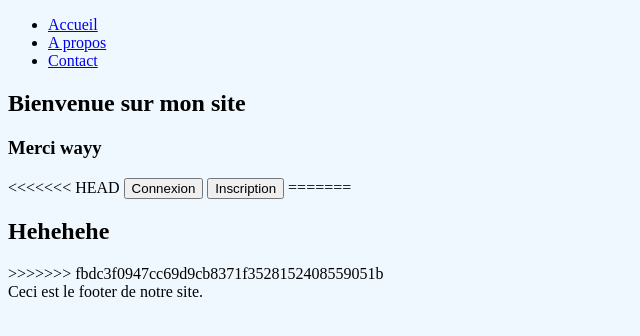
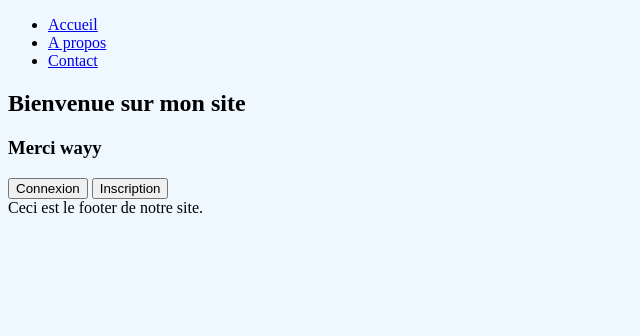
Before and after one commit to Amar233-ui/dic1-project-git, a plain HTML site: page amar.html in a window 1280 px wide. Shown: the whole page, without its empty margins (0-640 px from the left). Drawn offline with Linux system fonts and the light colour scheme.

Commit message:
here we go

```diff
--- a/amar.html
+++ b/amar.html
@@ -24,13 +24,9 @@
     <h2>Bienvenue sur mon site</h2>
     <h3>Merci wayy</h3>
 
-<<<<<<< HEAD
     <button> Connexion</button>
     <button> Inscription</button>
 
-=======
-    <h2>Hehehehe</h2>
->>>>>>> fbdc3f0947cc69d9cb8371f3528152408559051b
     <footer>Ceci est le footer de notre site.</footer>
 </body>
 </html>
```
